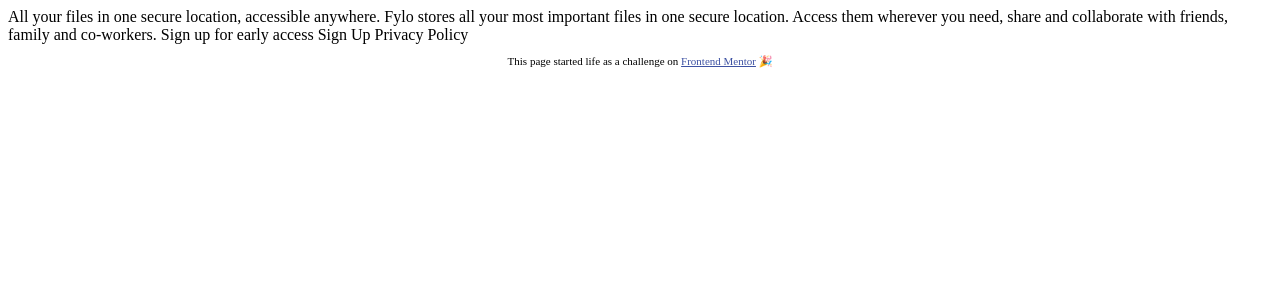
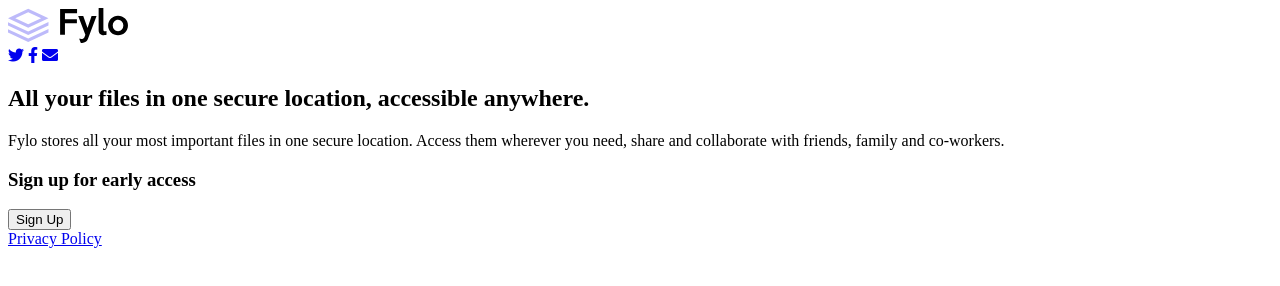
Before and after one commit to dphonelath/flyo-beta-sign-up, a plain HTML site: page index.html in a window 1280 px wide. Drawn offline with Linux system fonts and the light colour scheme.

Commit message:
finished header

```diff
--- a/index.html
+++ b/index.html
@@ -3,34 +3,52 @@
 <head>
   <meta charset="UTF-8">
   <meta name="viewport" content="width=device-width, initial-scale=1.0"> <!-- displays site properly based on user's device -->
-
+  <meta http-equiv="X-UA-Compatible" content="ie=edge" />
   <link rel="icon" type="image/png" sizes="32x32" href="./images/favicon-32x32.png">
 
-  <title>Frontend Mentor | Beta sign up split layout Challenge</title>
 
-  <!-- Feel free to remove these styles or customise in your own stylesheet 👍 -->
-  <style>
-    .attribution { font-size: 11px; text-align: center; }
-    .attribution a { color: hsl(228, 45%, 44%); }
-  </style>
+    <link
+      rel="stylesheet"
+      href="https://use.fontawesome.com/releases/v5.8.1/css/all.css"
+      integrity="sha384-50oBUHEmvpQ+1lW4y57PTFmhCaXp0ML5d60M1M7uH2+nqUivzIebhndOJK28anvf"
+      crossorigin="anonymous"
+    />
+  <title>Beta sign up split layout Challenge</title>
+
+
 </head>
 <body>
-  All your files in one secure location, accessible anywhere.
+  <header>
+      <div class="logo-wrapper">
+          <div class= "logo"><img class="logo" src="images/logo.svg" alt="Fylo logo"></div>
+          <div class="social-links">
+              <a href="#"><i class="fab fa-twitter"></i></a>
+              <a href="#"><i class="fab fa-facebook-f"></i></a>
+              <a href="#"><i class="fas fa-envelope"></i></a>
+            </div>
+      </div>
+    </div>
+  </header>
 
-  Fylo stores all your most important files in one secure location.
+
+  <div>
+
+  </div>
+  <div>
+
+  </div>
+  <h2>All your files in one secure location, accessible anywhere.</h2>
+
+  <p>Fylo stores all your most important files in one secure location.
   Access them wherever you need, share and collaborate with friends,
-  family and co-workers.
+  family and co-workers.</p>
 
-  Sign up for early access
+  <h3>Sign up for early access</h3>
 
-  Sign Up
-
-  Privacy Policy
+  <button>Sign Up</button>
 
   <footer>
-    <p class="attribution">
-      This page started life as a challenge on <a href="https://www.frontendmentor.io?ref=challenge" target="_blank">Frontend Mentor</a> 🎉
-    </p>
+      <a href="#">Privacy Policy</a>
   </footer>
 </body>
 </html>
```
